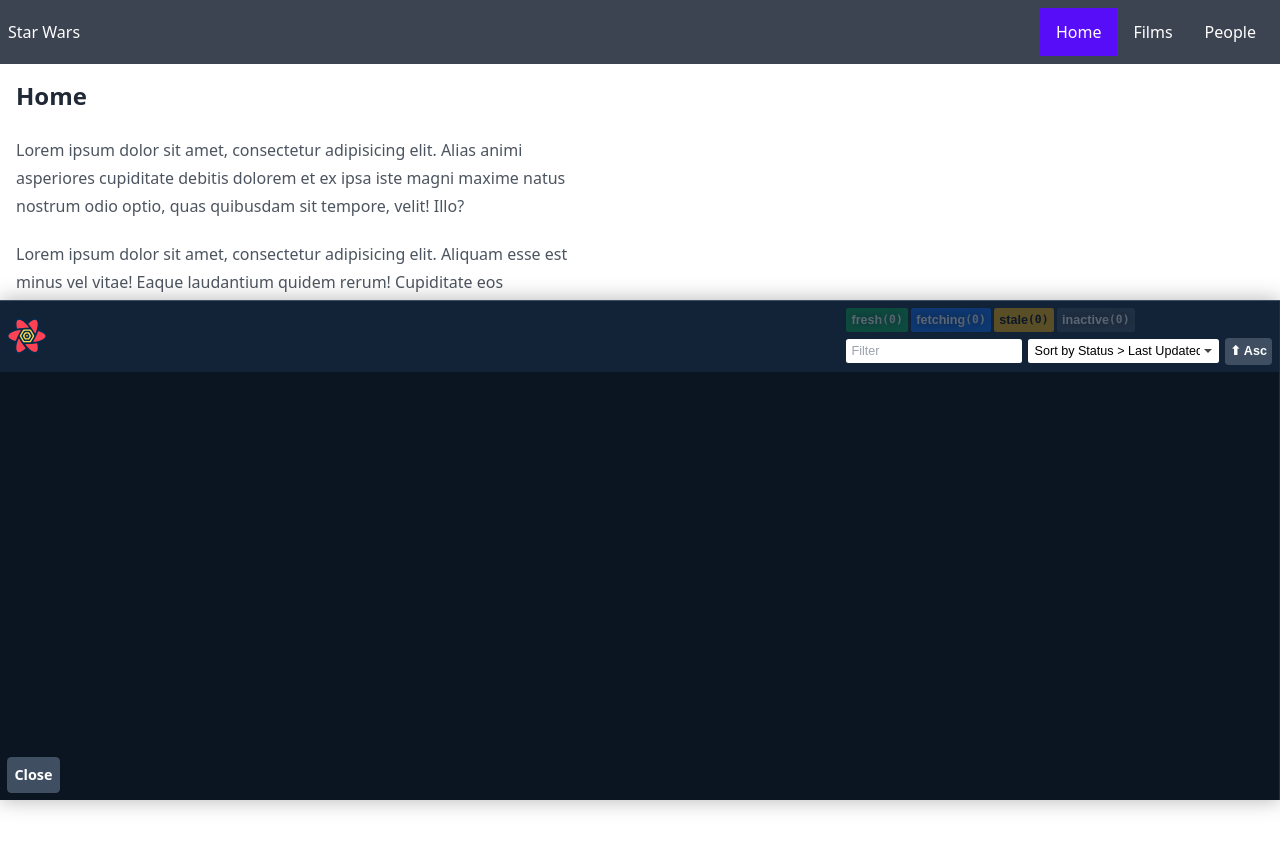
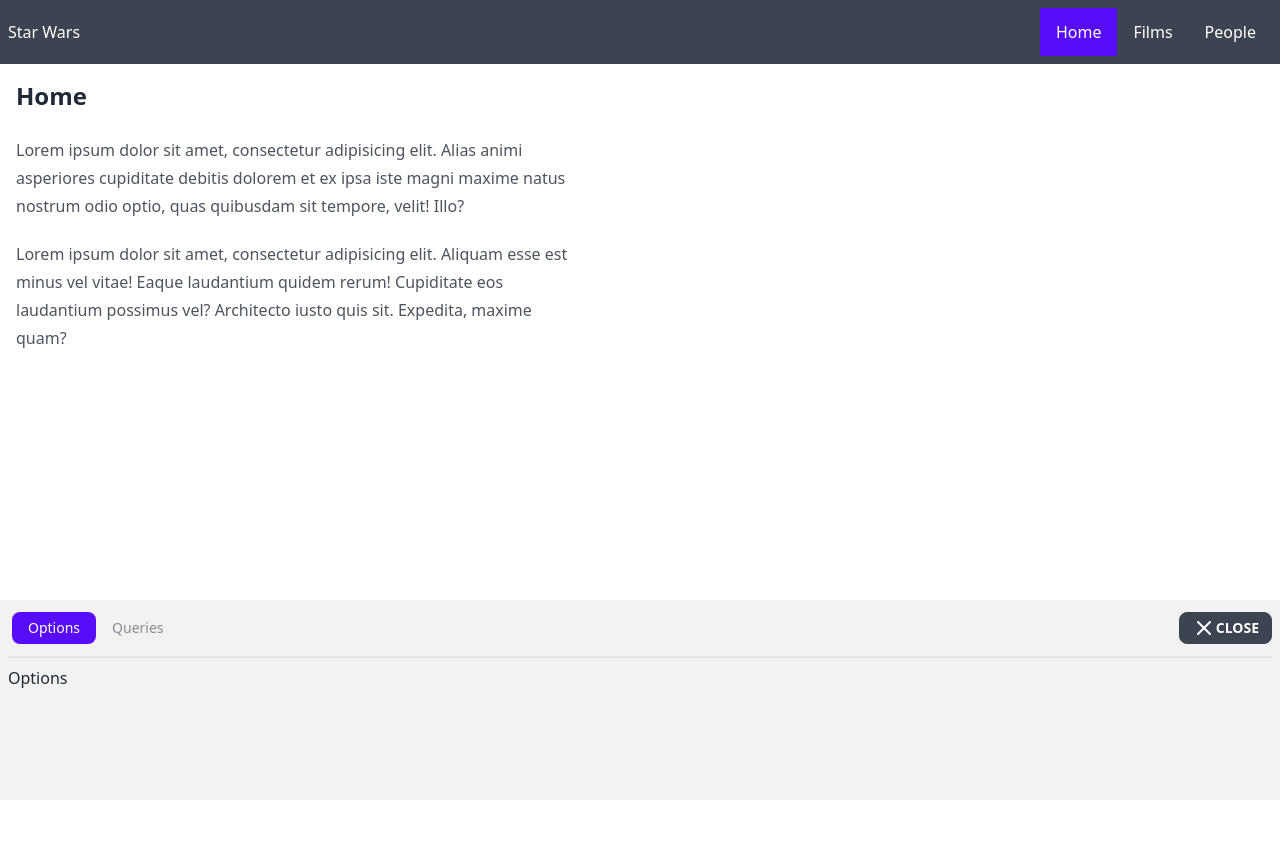
Before and after one commit to sitek94/react-query-v3-demo, a React (Vite) app: page / in a window 1280 px wide. Both pictures are taken after a click on the button 32 px from the left and 768 px from the top of the page. Shown: the top 848 px of the page. After the commit the page ends 800 px from the top, so only its background shows below. Built offline with nearby package versions, Linux system fonts and the light colour scheme.

Commit message:
create custom devtools and embed react-query devtools panel

```diff
--- a/src/app.tsx
+++ b/src/app.tsx
@@ -1,14 +1,8 @@
 import * as React from 'react'
 import {BrowserRouter as Router} from 'react-router-dom'
 import {QueryClient, QueryClientProvider} from 'react-query'
-import {ReactQueryDevtools} from 'react-query/devtools'
 import {Layout} from './layout'
-
-const ReactQueryDevtoolsProduction = React.lazy(() =>
-  import('react-query/devtools/development').then(d => ({
-    default: d.ReactQueryDevtools,
-  })),
-)
+import {DevTools} from './devtools'
 
 const queryClient = new QueryClient({
   defaultOptions: {
@@ -19,22 +13,11 @@ const queryClient = new QueryClient({
 })
 
 export function App() {
-  const [showDevtools, setShowDevtools] = React.useState(true)
-
-  React.useEffect(() => {
-    window['toggleDevtools'] = () => setShowDevtools(old => !old)
-  }, [])
-
   return (
     <QueryClientProvider client={queryClient}>
       <Router>
         <Layout />
-        <ReactQueryDevtools initialIsOpen />
-        {showDevtools && (
-          <React.Suspense fallback={null}>
-            <ReactQueryDevtoolsProduction />
-          </React.Suspense>
-        )}
+        <DevTools />
       </Router>
     </QueryClientProvider>
   )
--- /dev/null
+++ b/src/devtools.tsx
@@ -0,0 +1,68 @@
+import * as React from 'react'
+import {CogIcon, XIcon} from '@heroicons/react/outline'
+import clsx from 'clsx'
+
+const ReactQueryDevToolsPanel = React.lazy(() =>
+  import('react-query/devtools/development').then(d => ({
+    default: d.ReactQueryDevtoolsPanel,
+  })),
+)
+
+enum Tab {
+  Options = 'options',
+  Queries = 'queries',
+}
+
+export const DevTools = () => {
+  const [tab, setTab] = React.useState<Tab>(Tab.Options)
+  const [showDevtools, setShowDevtools] = React.useState(false)
+
+  return (
+    <>
+      {!showDevtools ? (
+        <button
+          onClick={() => setShowDevtools(true)}
+          className="btn btn-circle fixed bottom-2 left-2"
+        >
+          <CogIcon className="w-8 h-8" />
+        </button>
+      ) : (
+        <div className="fixed inset-0 top-auto min-h-[200px] bg-base-200 p-2">
+          <div className="devtools">
+            <div className="flex items-center justify-between border-b-2 border-base-300 pb-2 mb-2">
+              <div className="tabs tabs-boxed">
+                {Object.entries(Tab).map(([key, value]) => (
+                  <button
+                    key={key}
+                    className={clsx('tab', value === tab && 'tab-active')}
+                    onClick={() => setTab(value)}
+                  >
+                    {key}
+                  </button>
+                ))}
+              </div>
+              <button
+                className="btn btn-sm"
+                onClick={() => setShowDevtools(false)}
+              >
+                <XIcon className="h-6 w-6" />
+                Close
+              </button>
+            </div>
+            {tab === Tab.Options && (
+              <div className="devtools-options">
+                <h1>Options</h1>
+              </div>
+            )}
+            {tab === Tab.Queries && (
+              <React.Suspense fallback={null}>
+                {/* @ts-ignore */}
+                <ReactQueryDevToolsPanel />
+              </React.Suspense>
+            )}
+          </div>
+        </div>
+      )}
+    </>
+  )
+}
```
